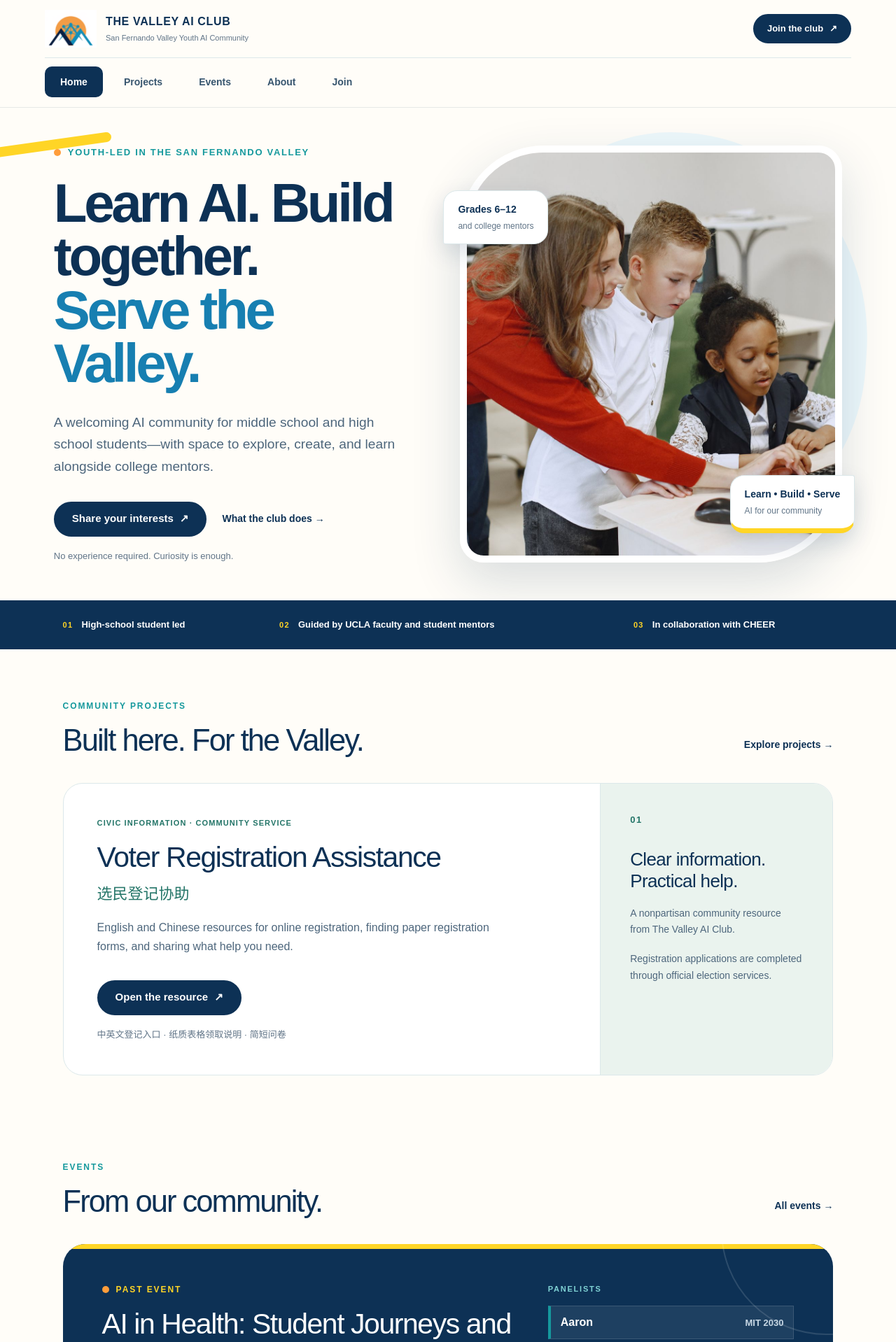
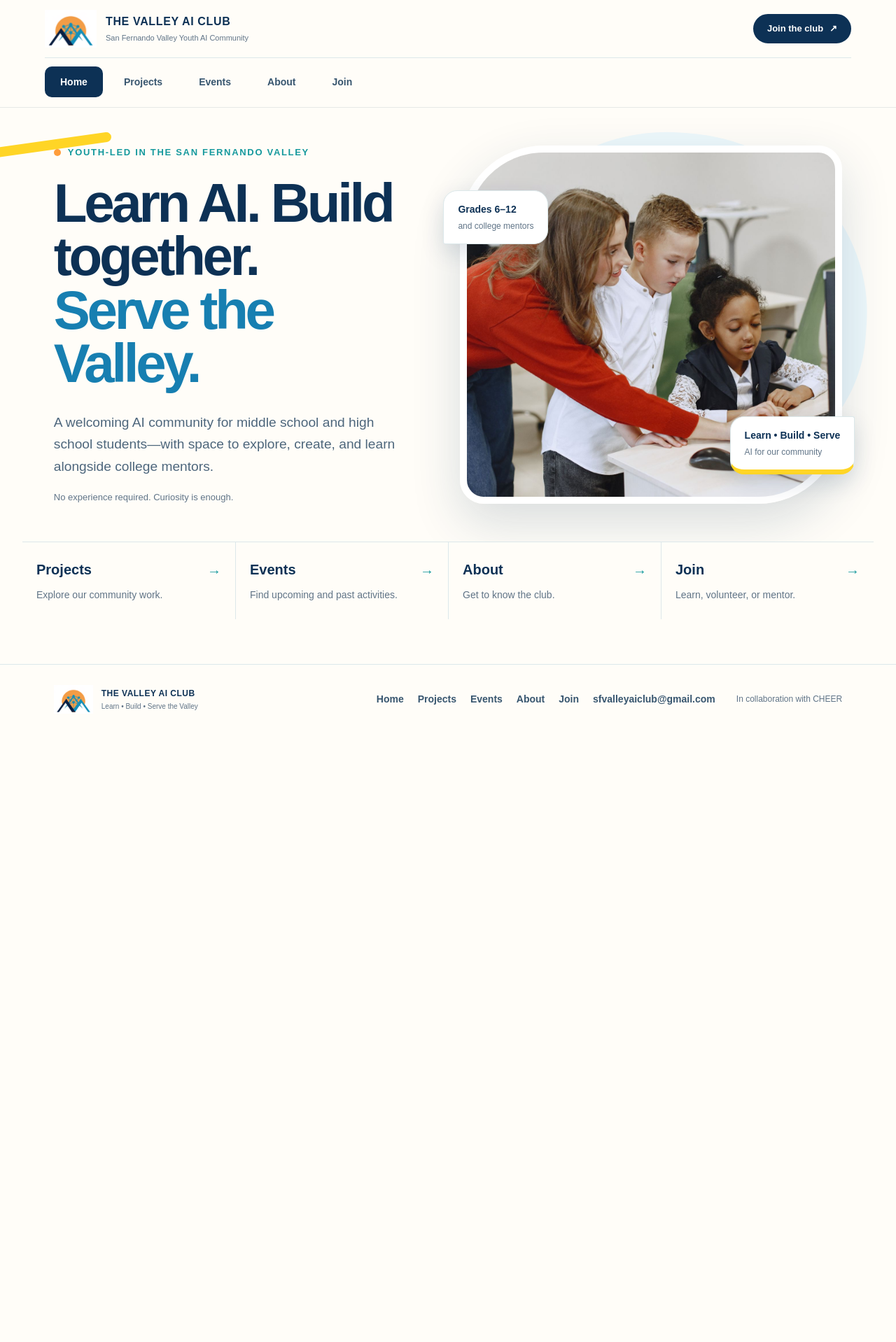
Before and after one commit to valley-ai-club/valley-ai-club.github.io, a Jekyll site: the page built from index.html, in a window 1280 px wide. Shown: the top 1918 px of the page at 70% size. Built offline with Jekyll 4.4.1, drawn with Linux system fonts in a browser that asks for light colours; after the commit the page ends 1048 px from its top, so only the background shows below that; some of the changed text lies outside the part shown.

Commit message:
Simplify home to club introduction and section links

```diff
--- a/assets/styles.css
+++ b/assets/styles.css
@@ -163,3 +163,14 @@ nav a[aria-current=page]:after{content:"";position:absolute;left:0;right:0;botto
 .empty-state+.events-group-title{margin-top:48px}
 @media(max-width:820px){.project-feature{grid-template-columns:1fr}.project-note{border-left:0;border-top:1px solid var(--line)}.project-number{margin-bottom:16px}.hero{min-height:0}.hero-visual,.photo-frame{min-height:360px}.footer-nav{display:flex}}
 @media(max-width:560px){.site-header .main-tabs{gap:4px;justify-content:space-between}.main-tabs a{padding:10px 9px;font-size:13px}.hero{padding-top:40px;padding-bottom:40px}.home-projects{padding-top:48px}.project-feature{border-radius:20px}.project-copy .button{width:100%}.project-copy .hero-actions{align-items:stretch}.hero-visual,.photo-frame{min-height:320px}}
+
+/* Home is an introduction and directory; details live on the section pages. */
+.home-directory{display:grid;grid-template-columns:repeat(4,minmax(0,1fr));gap:0;max-width:1264px;margin:0 auto 64px;padding:0 24px}
+.home-directory>a{display:block;border-top:1px solid var(--line);padding:24px 20px;min-width:0}
+.home-directory>a+a{border-left:1px solid var(--line)}
+.home-directory strong{display:flex;justify-content:space-between;gap:12px;color:var(--navy);font-size:20px;margin-bottom:10px}
+.home-directory strong span{color:var(--teal)}
+.home-directory>a>span{display:block;color:var(--muted);font-size:14px;font-weight:400;line-height:1.6}
+.home-directory>a:hover,.home-directory>a:focus-visible{background:var(--sky)}
+@media(max-width:820px){.home-directory{grid-template-columns:repeat(2,minmax(0,1fr))}.home-directory>a:nth-child(3){border-left:0}}
+@media(max-width:560px){.home-directory{padding:0 20px;margin-bottom:36px}.home-directory>a{padding:20px 12px}.home-directory strong{font-size:18px}}
--- a/index.html
+++ b/index.html
@@ -2,15 +2,11 @@
 layout: default
 title: Home
 ---
-<section class="hero" id="top">
+<section class="hero" id="main">
   <div class="hero-copy">
     <p class="eyebrow"><span></span> Youth-led in the San Fernando Valley</p>
     <h1>Learn AI. Build together. <em>Serve the Valley.</em></h1>
     <p class="hero-description">A welcoming AI community for middle school and high school students&#8212;with space to explore, create, and learn alongside college mentors.</p>
-    <div class="hero-actions">
-      <a class="button" href="{{ site.interest_form }}" target="_blank" rel="noreferrer">Share your interests <span aria-hidden="true">&#8599;</span></a>
-      <a class="text-link" href="{{ '/about/' | relative_url }}">What the club does <span aria-hidden="true">&#8594;</span></a>
-    </div>
     <p class="microcopy">No experience required. Curiosity is enough.</p>
   </div>
   <div class="hero-visual">
@@ -22,57 +18,9 @@ title: Home
   </div>
 </section>
 
-<section class="trust-strip" aria-label="Club highlights">
-  <p><span>01</span> High-school student led</p>
-  <p><span>02</span> Guided by UCLA faculty and student mentors</p>
-  <p><span>03</span> In collaboration with CHEER</p>
-</section>
-
-<div id="main"></div>
-
-<section class="section-shell home-projects">
-  <div class="section-heading home-section-heading">
-    <div><p class="section-kicker">Community projects</p><h2>Built here. For the Valley.</h2></div>
-    <a class="text-link" href="{{ '/projects/' | relative_url }}">Explore projects &#8594;</a>
-  </div>
-  {% include registration-project.html %}
-</section>
-
-{% assign upcoming = site.events | where_exp: "e", "e.date >= site.time" | sort: "date" %}
-{% assign past = site.events | where_exp: "e", "e.date < site.time" | sort: "date" | reverse %}
-<section class="section-shell home-event">
-  <div class="section-heading home-section-heading">
-    <div><p class="section-kicker">Events</p><h2>{% if upcoming.size > 0 %}Meet. Learn. Make something.{% else %}From our community.{% endif %}</h2></div>
-    <a class="text-link" href="{{ '/events/' | relative_url }}">All events &#8594;</a>
-  </div>
-  {% if upcoming.size > 0 %}
-    {% include event-card.html event=upcoming.first %}
-  {% elsif past.size > 0 %}
-    {% include event-card.html event=past.first flag="Past event" %}
-  {% else %}
-    <p class="page-intro">Future events will be posted here. Visit Join to share your interests.</p>
-  {% endif %}
-</section>
-
-<section class="theme-strip-section">
-  <div class="section-shell">
-    <div class="section-heading home-section-heading">
-      <div>
-        <p class="section-kicker">Three themes</p>
-        <h2>Pick a place to start.</h2>
-      </div>
-      <a class="text-link" href="{{ '/about/' | relative_url }}">More about the club <span aria-hidden="true">&#8594;</span></a>
-    </div>
-    <ul class="theme-strip">
-      {% for theme in site.data.themes %}
-        <li style="--card-accent:{{ theme.accent }}">
-          <span class="theme-strip-number">{{ theme.number }}</span>
-          <h3>{{ theme.name }}</h3>
-          <p>{{ theme.tags | join: " &#183; " }}</p>
-        </li>
-      {% endfor %}
-    </ul>
-  </div>
-</section>
-
-{% include join-cta.html %}
+<nav class="home-directory" aria-label="Explore the club">
+  <a href="{{ '/projects/' | relative_url }}"><strong>Projects <span aria-hidden="true">&#8594;</span></strong><span>Explore our community work.</span></a>
+  <a href="{{ '/events/' | relative_url }}"><strong>Events <span aria-hidden="true">&#8594;</span></strong><span>Find upcoming and past activities.</span></a>
+  <a href="{{ '/about/' | relative_url }}"><strong>About <span aria-hidden="true">&#8594;</span></strong><span>Get to know the club.</span></a>
+  <a href="{{ '/join/' | relative_url }}"><strong>Join <span aria-hidden="true">&#8594;</span></strong><span>Learn, volunteer, or mentor.</span></a>
+</nav>
```
